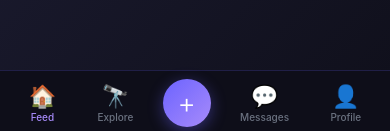
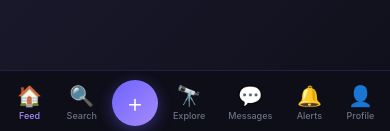
Before and after one commit to Shankulachandu/dream-share, a React (Create React App) app in the folder frontend/: page / in a window 390 px wide. Shown: the part 710-841 px from the top of the page. Built offline with nearby package versions, Linux system fonts and the light colour scheme; no server answers; sample sign-in values are in the browser's storage.

Commit message:
added search and notifications to mobile bottom nav

```diff
--- a/frontend/src/components/Navbar.css
+++ b/frontend/src/components/Navbar.css
@@ -106,7 +106,7 @@
   flex-direction: row;
   align-items: center;
   justify-content: space-around;
-  padding: 0 8px;
+  padding: 0 4px;
 }
 
 .mobile-nav-item {
@@ -115,20 +115,23 @@
   align-items: center;
   gap: 2px;
   text-decoration: none;
-  padding: 8px 12px;
+  padding: 6px 8px;
   border-radius: 12px;
-  min-width: 48px;
+  min-width: 44px;
   color: #6b7280;
   cursor: pointer;
   position: relative;
+  border: none;
+  background: none;
+  font-family: inherit;
 }
 
 .mobile-nav-item.active { color: #a78bfa; }
 
-.mobile-nav-icon { font-size: 22px; }
+.mobile-nav-icon { font-size: 20px; }
 
 .mobile-nav-label {
-  font-size: 10px;
+  font-size: 9px;
   font-weight: 500;
 }
 
@@ -136,33 +139,34 @@
   display: flex;
   align-items: center;
   justify-content: center;
-  width: 48px;
-  height: 48px;
+  width: 46px;
+  height: 46px;
   background: linear-gradient(135deg, #6c63ff, #a78bfa);
   border-radius: 50%;
   text-decoration: none;
   box-shadow: 0 4px 15px rgba(108, 99, 255, 0.4);
   color: white;
-  font-size: 28px;
+  font-size: 26px;
   font-weight: 300;
   line-height: 1;
+  flex-shrink: 0;
 }
 
 .mobile-badge {
   position: absolute;
-  top: 4px;
-  right: 8px;
+  top: 2px;
+  right: 4px;
   background: #e74c3c;
   color: white;
   font-size: 9px;
   font-weight: bold;
   border-radius: 50%;
-  width: 16px;
-  height: 16px;
+  width: 15px;
+  height: 15px;
   display: flex;
   align-items: center;
   justify-content: center;
-  border: 2px solid #0f0f1a;
+  border: 1px solid #0f0f1a;
 }
 
 /* Show mobile nav only on small screens */
--- a/frontend/src/components/Navbar.js
+++ b/frontend/src/components/Navbar.js
@@ -60,7 +60,10 @@ function Navbar() {
               </div>
 
               <Link to={`/profile/${userId}`} className="nav-link">My Profile</Link>
-              <button className="nav-logout-btn" onClick={() => { localStorage.clear(); window.location.href = '/login'; }}>
+              <button className="nav-logout-btn" onClick={() => {
+                localStorage.clear();
+                window.location.href = '/login';
+              }}>
                 Logout
               </button>
             </>
@@ -73,21 +76,32 @@ function Navbar() {
         </div>
       </nav>
 
-      {/* Mobile Bottom Navigation */}
+      {/* Mobile Bottom Navigation — 7 items */}
       {userId && (
         <div className="mobile-nav">
+
+          {/* Feed */}
           <Link to="/" className={`mobile-nav-item ${isActive('/')}`}>
             <span className="mobile-nav-icon">🏠</span>
             <span className="mobile-nav-label">Feed</span>
           </Link>
 
+          {/* Search */}
+          <Link to="/search" className={`mobile-nav-item ${isActive('/search')}`}>
+            <span className="mobile-nav-icon">🔍</span>
+            <span className="mobile-nav-label">Search</span>
+          </Link>
+
+          {/* Post Dream — center button */}
+          <Link to="/create" className="mobile-post-btn">+</Link>
+
+          {/* Explore */}
           <Link to="/explore" className={`mobile-nav-item ${isActive('/explore')}`}>
             <span className="mobile-nav-icon">🔭</span>
             <span className="mobile-nav-label">Explore</span>
           </Link>
 
-          <Link to="/create" className="mobile-post-btn">+</Link>
-
+          {/* Messages */}
           <div
             className={`mobile-nav-item ${isActive('/conversations')}`}
             onClick={() => navigate('/conversations')}
@@ -97,10 +111,25 @@ function Navbar() {
             <span className="mobile-nav-label">Messages</span>
           </div>
 
-          <Link to={`/profile/${userId}`} className={`mobile-nav-item ${isActive(`/profile/${userId}`)}`}>
+          {/* Notifications */}
+          <div
+            className={`mobile-nav-item ${isActive('/notifications')}`}
+            onClick={() => navigate('/notifications')}
+          >
+            <span className="mobile-nav-icon">🔔</span>
+            {unreadNotifications > 0 && <span className="mobile-badge">{unreadNotifications}</span>}
+            <span className="mobile-nav-label">Alerts</span>
+          </div>
+
+          {/* Profile */}
+          <Link
+            to={`/profile/${userId}`}
+            className={`mobile-nav-item ${isActive(`/profile/${userId}`)}`}
+          >
             <span className="mobile-nav-icon">👤</span>
             <span className="mobile-nav-label">Profile</span>
           </Link>
+
         </div>
       )}
     </>
```
